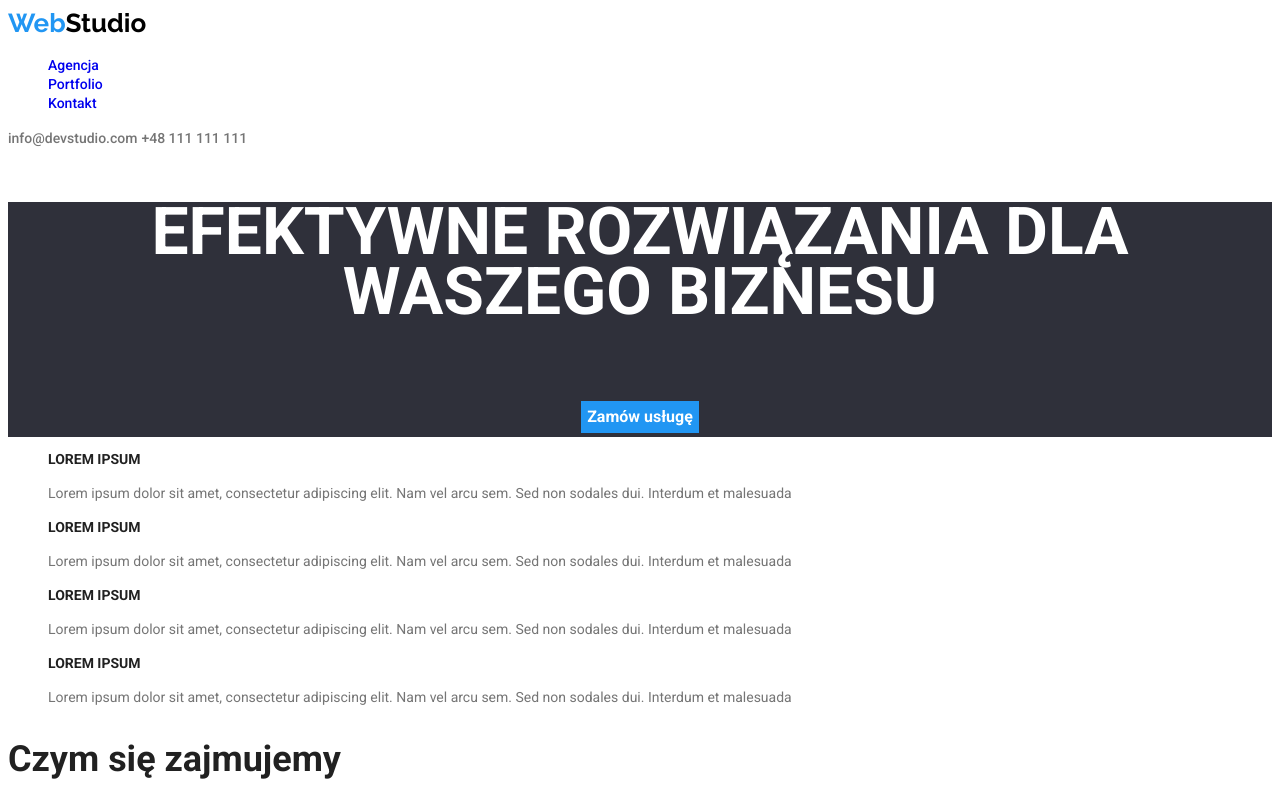
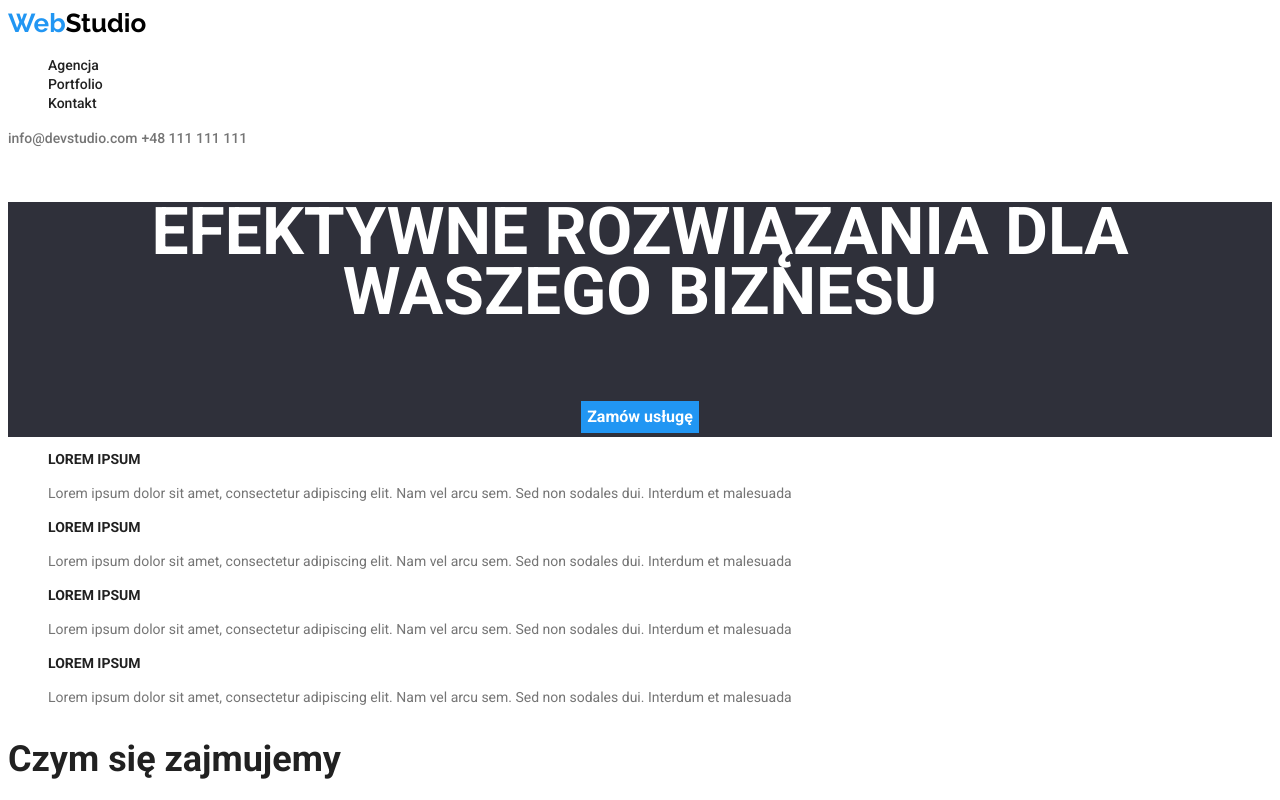
Before and after one commit to sim-mag/goit-markup-hw-02, a plain HTML site: page index.html in a window 1280 px wide. Shown: the top 800 px of the page. Drawn offline with Linux system fonts and the light colour scheme.

Commit message:
updated colors in the header

```diff
--- a/css/styles.css
+++ b/css/styles.css
@@ -11,7 +11,7 @@ body {
 }
 
 /* HEADER */
-.nav, .contact.nav {
+.nav, .contact {
     text-decoration: none;
     font-weight: 500;
     font-size: 14px;
@@ -20,6 +20,10 @@ body {
 
 .contact {
     color: var(--grey);
+}
+
+.tab {
+    color: var(--black);
 }
 
 .company-name {
--- a/index.html
+++ b/index.html
@@ -20,14 +20,14 @@
         <nav>
             <a class="company-name" href="index.html"><span class="logo">Web</span>Studio</a>
             <ul class="no-marks">
-                <li><a class="nav" href="index.html">Agencja</a></li>
-                <li><a class="nav" href="portfolio.html">Portfolio</a></li>
-                <li><a class="nav" href="index.html">Kontakt</a></li>
+                <li><a class="nav tab" href="index.html">Agencja</a></li>
+                <li><a class="nav tab" href="portfolio.html">Portfolio</a></li>
+                <li><a class="nav tab" href="index.html">Kontakt</a></li>
             </ul>
         </nav>
 
-        <a class="contact nav" href="mailto:info@devstudio.com">info@devstudio.com</a>
-        <a class="contact nav" href="tel:+48111111111">+48 111 111 111</a>
+        <a class="nav contact" href="mailto:info@devstudio.com">info@devstudio.com</a>
+        <a class="nav contact" href="tel:+48111111111">+48 111 111 111</a>
     </header>
 
     <main>
```
Also changed, not shown: portfolio.html (+5 -5 lines).
